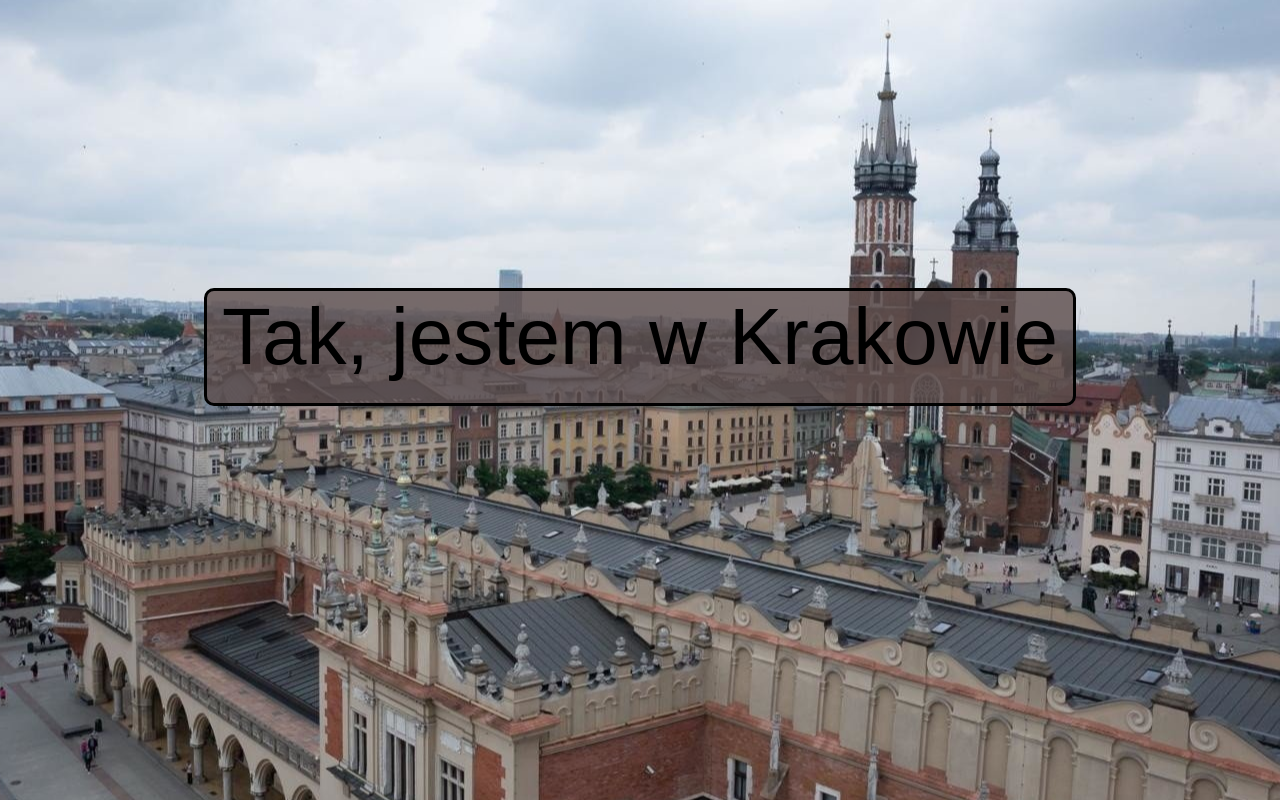
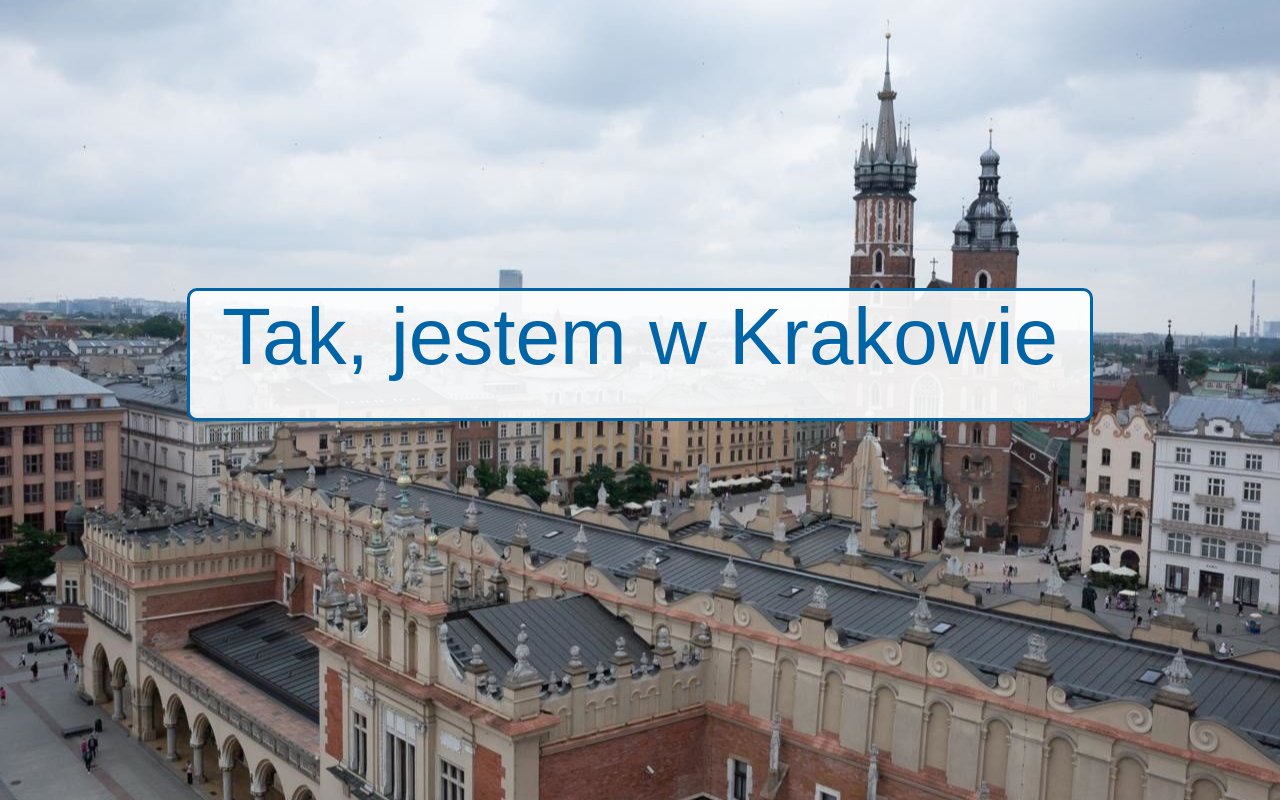
Before and after one commit to Zuroslaw/Zuroslaw.github.io, a plain HTML site: page index.html in a window 1280 px wide. Drawn offline with Linux system fonts and the light colour scheme; a web font is replaced by a local one.

Commit message:
Update index.html

```diff
--- a/index.html
+++ b/index.html
@@ -8,7 +8,7 @@
   <style>
       body {
         display: flex;
-        background: url(/krk.jpg) no-repeat center center fixed, #5D4D4BCC;
+        background: url(/krk.jpg) no-repeat center center fixed, #0064A7;
         justify-content: center;
         align-items: flex-start;
         align-content: center;
@@ -18,11 +18,11 @@
         font-family: 'Phoenix Rising', sans-serif;
         font-weight: 100;
         font-size: 5rem;
-        color: #000000;
-        background-color: rgba(93, 77, 75, 0.8);
-        border: 3px solid #000000;
+        color: #0064A7;
+        background-color: rgba(255, 255, 255, 0.9);
+        border: 3px solid #0064A7;
         border-radius: 10px;
-        padding: 0 15px 20px 15px;
+        padding: 0 2rem 2.2rem 2rem;
       }
     </style>
 </head>
```
